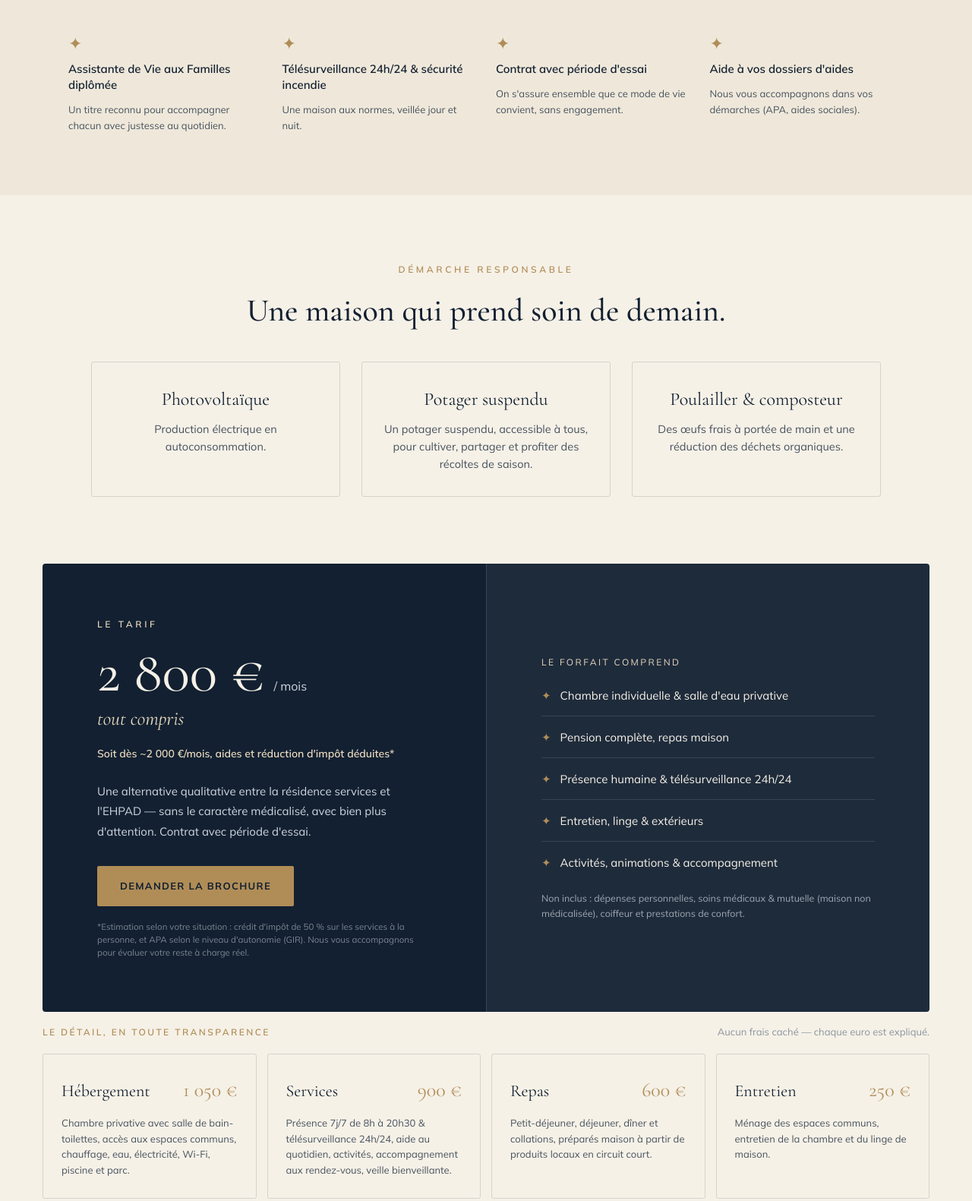
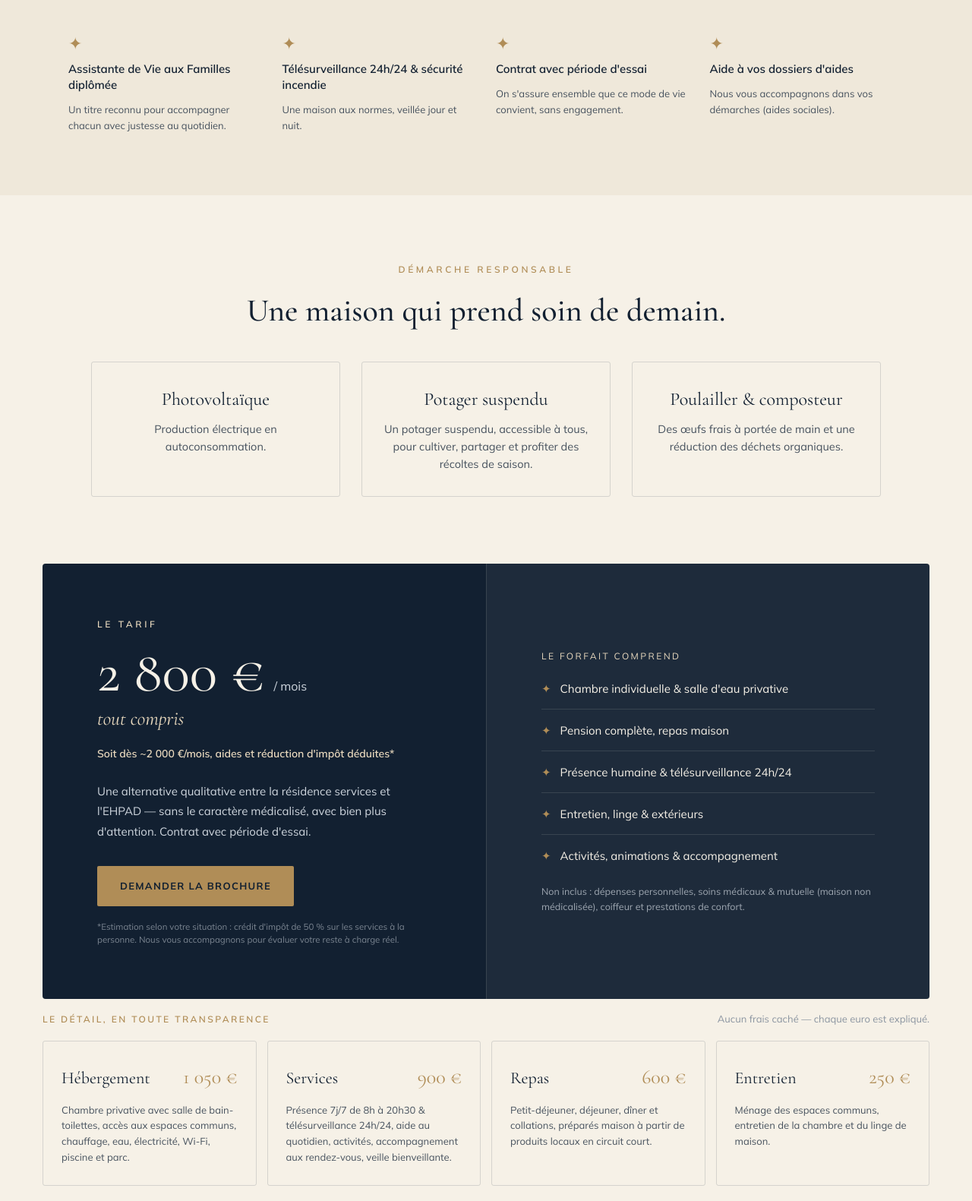
Before and after one commit to sebteillet/maisonlaliberte, a plain HTML site: page index.html in a window 1280 px wide. Shown: the part 4939-6520 px from the top of the page at 76% size. Drawn offline with nearby package versions, Linux system fonts and the light colour scheme.

Commit message:
Retire toutes les mentions de l'APA du site
Co-Authored-By: Claude Sonnet 5.5 <noreply@anthropic.com>

```diff
--- a/index.html
+++ b/index.html
@@ -428,7 +428,7 @@
       <div style="display:flex;flex-direction:column;gap:12px"><span style="color:#b08d57;font-size:22px;line-height:1">✦</span><div style="font-size:15px;font-weight:600;color:#122031;line-height:1.4">Assistante de Vie aux Familles diplômée</div><p style="margin:0;font-size:13px;color:#47525e;font-weight:400;line-height:1.6">Un titre reconnu pour accompagner chacun avec justesse au quotidien.</p></div>
       <div style="display:flex;flex-direction:column;gap:12px"><span style="color:#b08d57;font-size:22px;line-height:1">✦</span><div style="font-size:15px;font-weight:600;color:#122031;line-height:1.4">Télésurveillance 24h/24 &amp; sécurité incendie</div><p style="margin:0;font-size:13px;color:#47525e;font-weight:400;line-height:1.6">Une maison aux normes, veillée jour et nuit.</p></div>
       <div style="display:flex;flex-direction:column;gap:12px"><span style="color:#b08d57;font-size:22px;line-height:1">✦</span><div style="font-size:15px;font-weight:600;color:#122031;line-height:1.4">Contrat avec période d'essai</div><p style="margin:0;font-size:13px;color:#47525e;font-weight:400;line-height:1.6">On s'assure ensemble que ce mode de vie convient, sans engagement.</p></div>
-      <div style="display:flex;flex-direction:column;gap:12px"><span style="color:#b08d57;font-size:22px;line-height:1">✦</span><div style="font-size:15px;font-weight:600;color:#122031;line-height:1.4">Aide à vos dossiers d'aides</div><p style="margin:0;font-size:13px;color:#47525e;font-weight:400;line-height:1.6">Nous vous accompagnons dans vos démarches (APA, aides sociales).</p></div>
+      <div style="display:flex;flex-direction:column;gap:12px"><span style="color:#b08d57;font-size:22px;line-height:1">✦</span><div style="font-size:15px;font-weight:600;color:#122031;line-height:1.4">Aide à vos dossiers d'aides</div><p style="margin:0;font-size:13px;color:#47525e;font-weight:400;line-height:1.6">Nous vous accompagnons dans vos démarches (aides sociales).</p></div>
     </div>
   </section>
 
@@ -454,7 +454,7 @@
         <div style="font-size:14px;color:#e9d9be;margin-top:14px;font-weight:600">Soit dès ~2 000 €/mois, aides et réduction d'impôt déduites*</div>
         <p style="margin:26px 0 0;font-size:15px;color:#cfd6de;font-weight:400;line-height:1.75">Une alternative qualitative entre la résidence services et l'EHPAD — sans le caractère médicalisé, avec bien plus d'attention. Contrat avec période d'essai.</p>
         <a href="#contact" style="display:inline-block;margin-top:32px;text-decoration:none;background:#b08d57;color:#122031;font-size:13px;letter-spacing:.1em;text-transform:uppercase;font-weight:700;padding:16px 30px;border-radius:2px">Demander la brochure</a>
-        <div style="font-size:11.5px;color:#cfd6de;opacity:.55;margin-top:18px;line-height:1.5">*Estimation selon votre situation : crédit d'impôt de 50 % sur les services à la personne, et APA selon le niveau d'autonomie (GIR). Nous vous accompagnons pour évaluer votre reste à charge réel.</div>
+        <div style="font-size:11.5px;color:#cfd6de;opacity:.55;margin-top:18px;line-height:1.5">*Estimation selon votre situation : crédit d'impôt de 50 % sur les services à la personne. Nous vous accompagnons pour évaluer votre reste à charge réel.</div>
       </div>
       <div style="background:rgba(246,241,231,.05);padding:60px 72px;display:flex;flex-direction:column;justify-content:center;gap:16px;border-left:1px solid rgba(246,241,231,.12)">
         <div style="font-size:12px;letter-spacing:.2em;text-transform:uppercase;color:#e9d9be;margin-bottom:6px">Le forfait comprend</div>
@@ -512,7 +512,6 @@
         <p style="margin:0;font-size:16px;color:#47525e;font-weight:400;line-height:1.75">Plusieurs aides peuvent alléger le coût réel du séjour selon votre situation. Nous vous accompagnons pour monter chaque dossier, sans que vous ayez à vous en soucier.</p>
       </div>
       <div style="display:flex;flex-direction:column;gap:16px">
-        <div style="border:1px solid rgba(18,32,49,.14);border-radius:3px;padding:24px 28px"><div style="font-family:'Cormorant Garamond',serif;font-size:22px;margin-bottom:6px">APA à domicile</div><p style="margin:0;font-size:14px;color:#47525e;font-weight:400;line-height:1.65">L'Allocation Personnalisée d'Autonomie peut participer aux frais d'accompagnement, selon le niveau d'autonomie (GIR).</p></div>
         <div style="border:1px solid rgba(18,32,49,.14);border-radius:3px;padding:24px 28px"><div style="font-family:'Cormorant Garamond',serif;font-size:22px;margin-bottom:6px">Crédit d'impôt 50 %</div><p style="margin:0;font-size:14px;color:#47525e;font-weight:400;line-height:1.65">Les services à la personne ouvrent droit à un crédit d'impôt de 50 %, y compris pour les personnes non imposables.</p></div>
         <div style="border:1px solid rgba(18,32,49,.14);border-radius:3px;padding:24px 28px"><div style="font-family:'Cormorant Garamond',serif;font-size:22px;margin-bottom:6px">Aides au logement</div><p style="margin:0;font-size:14px;color:#47525e;font-weight:400;line-height:1.65">Selon vos ressources, une aide au logement (APL / ALS) peut être mobilisée pour une partie de l'hébergement.</p></div>
       </div>
```
